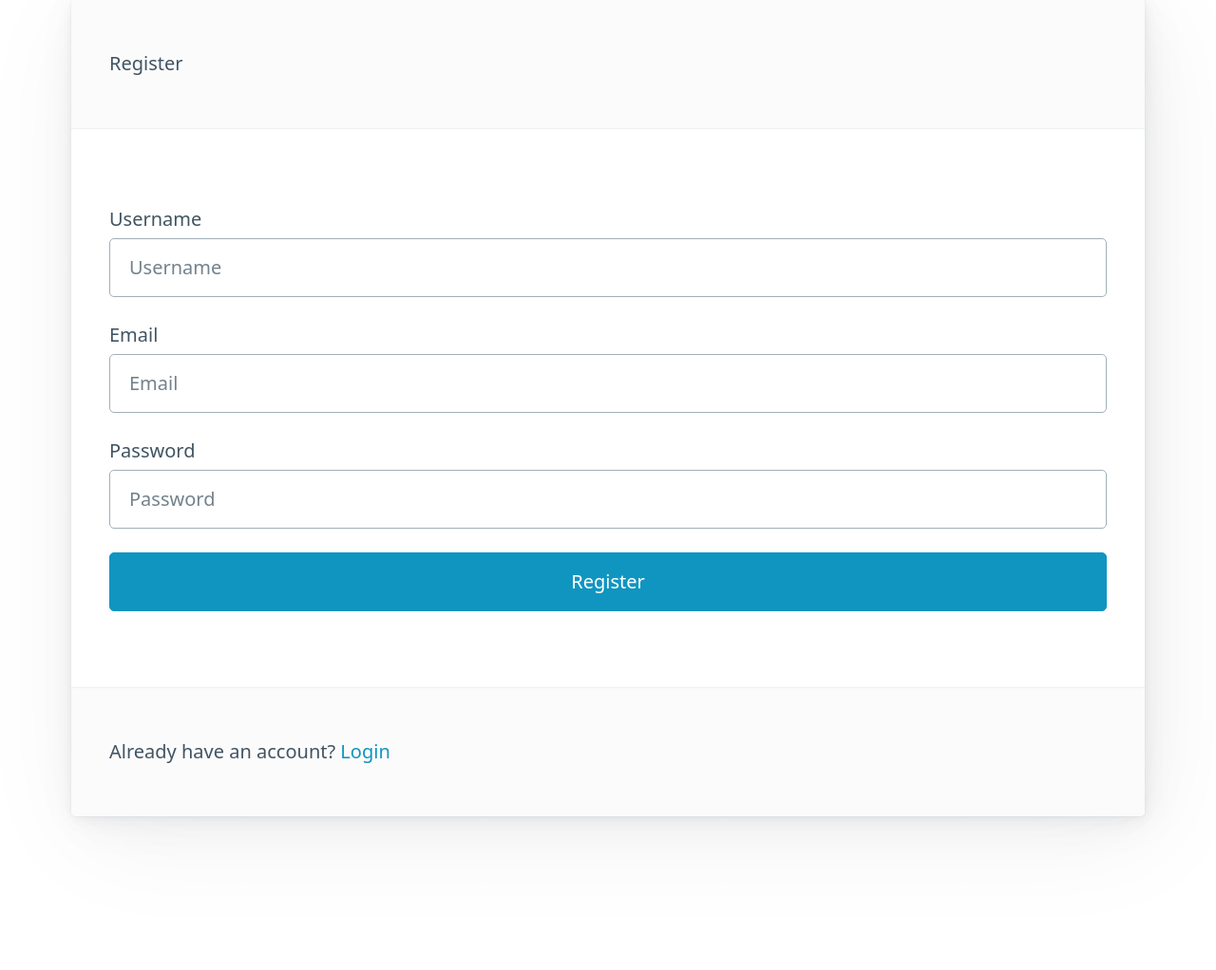
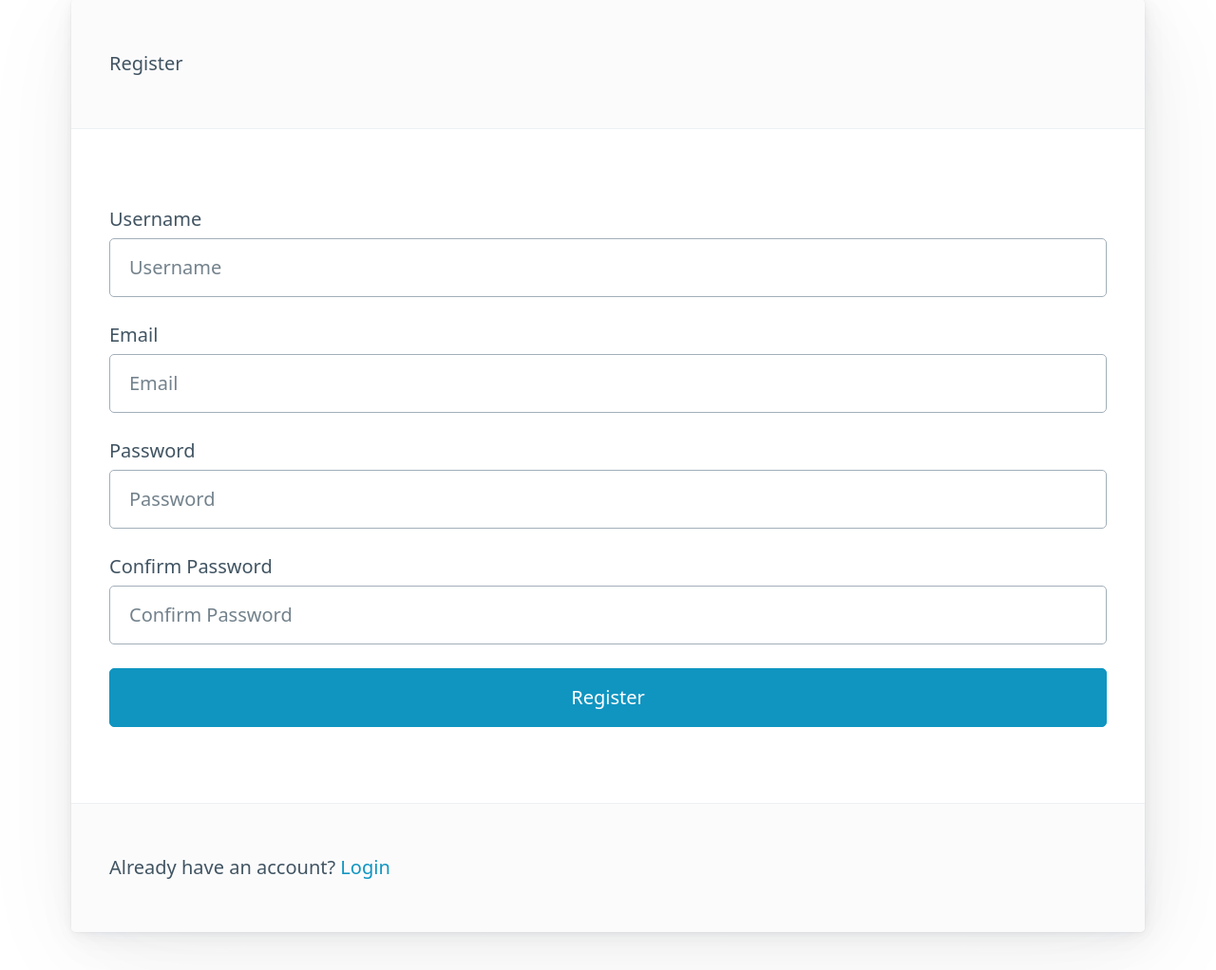
Before and after one commit to ParitKansal/RepoHub, a FastAPI app: page /register in a window 1280 px wide. Shown: the part 233-1255 px from the top of the page at 95% size. Before the commit the page ends 1108 px from the top, so only its background shows below. Run offline with FastAPI, Linux system fonts and the light colour scheme.

Commit message:
Phase 1 Fixes: Add confirm password, fix passlib bug, ignore database

```diff
--- a/docker-compose.yml
+++ b/docker-compose.yml
@@ -4,7 +4,7 @@ services:
   web:
     build: .
     ports:
-      - "8000:8000"
+      - "8080:8000"
     volumes:
       - .:/app
     environment:
--- a/main.py
+++ b/main.py
@@ -29,11 +29,11 @@ async def read_root(request: Request, db: Session = Depends(get_db)):
     user = auth.get_current_user_from_cookie(request, db)
     if user:
         return RedirectResponse(url="/dashboard")
-    return templates.TemplateResponse("index.html", {"request": request, "user": None})
+    return templates.TemplateResponse(request=request, name="index.html", context={"user": None})
 
 @app.get("/login", response_class=HTMLResponse)
 async def login_get(request: Request):
-    return templates.TemplateResponse("login.html", {"request": request, "user": None})
+    return templates.TemplateResponse(request=request, name="login.html", context={"user": None})
 
 @app.post("/login")
 async def login_post(
@@ -45,7 +45,7 @@ async def login_post(
 ):
     user = db.query(models.User).filter(models.User.username == username).first()
     if not user or not auth.verify_password(password, user.hashed_password):
-        return templates.TemplateResponse("login.html", {"request": request, "error": "Invalid username or password", "user": None})
+        return templates.TemplateResponse(request=request, name="login.html", context={"error": "Invalid username or password", "user": None})
 
     access_token = auth.create_access_token(data={"sub": user.username})
 
@@ -57,7 +57,7 @@ async def login_post(
 
 @app.get("/register", response_class=HTMLResponse)
 async def register_get(request: Request):
-    return templates.TemplateResponse("register.html", {"request": request, "user": None})
+    return templates.TemplateResponse(request=request, name="register.html", context={"user": None})
 
 @app.post("/register")
 async def register_post(
@@ -65,12 +65,16 @@ async def register_post(
     username: str = Form(...),
     email: str = Form(...),
     password: str = Form(...),
+    confirm_password: str = Form(...),
     db: Session = Depends(get_db)
 ):
+    if password != confirm_password:
+        return templates.TemplateResponse(request=request, name="register.html", context={"error": "Passwords do not match", "user": None})
+
     # Check if user exists
     existing_user = db.query(models.User).filter((models.User.username == username) | (models.User.email == email)).first()
     if existing_user:
-        return templates.TemplateResponse("register.html", {"request": request, "error": "Username or Email already registered", "user": None})
+        return templates.TemplateResponse(request=request, name="register.html", context={"error": "Username or Email already registered", "user": None})
 
     hashed_password = auth.get_password_hash(password)
     new_user = models.User(username=username, email=email, hashed_password=hashed_password)
@@ -93,4 +97,4 @@ async def dashboard(request: Request, db: Session = Depends(get_db)):
         return RedirectResponse(url="/login")
 
     repositories = db.query(models.Repository).filter(models.Repository.owner_id == user.id).all()
-    return templates.TemplateResponse("dashboard.html", {"request": request, "user": user, "repositories": repositories})
+    return templates.TemplateResponse(request=request, name="dashboard.html", context={"user": user, "repositories": repositories})
--- a/requirements.txt
+++ b/requirements.txt
@@ -6,5 +6,6 @@ python-multipart>=0.0.6
 psycopg2-binary>=2.9.7
 python-jose[cryptography]>=3.3.0
 passlib[bcrypt]>=1.7.4
+bcrypt==3.2.0
 pytest>=7.4.0
 httpx>=0.24.1
--- a/templates/register.html
+++ b/templates/register.html
@@ -19,6 +19,11 @@
             <input type="password" id="password" name="password" placeholder="Password" required>
         </label>
 
+        <label for="confirm_password">
+            Confirm Password
+            <input type="password" id="confirm_password" name="confirm_password" placeholder="Confirm Password" required>
+        </label>
+
         <button type="submit">Register</button>
     </form>
     <footer>Already have an account? <a href="/login">Login</a></footer>
```
Also changed, not shown: 1 other file.
